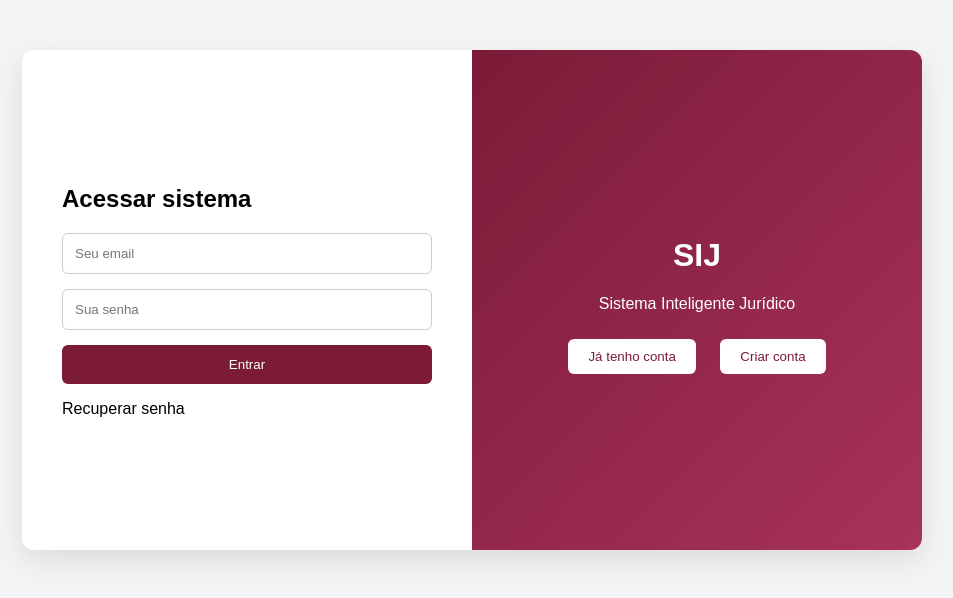
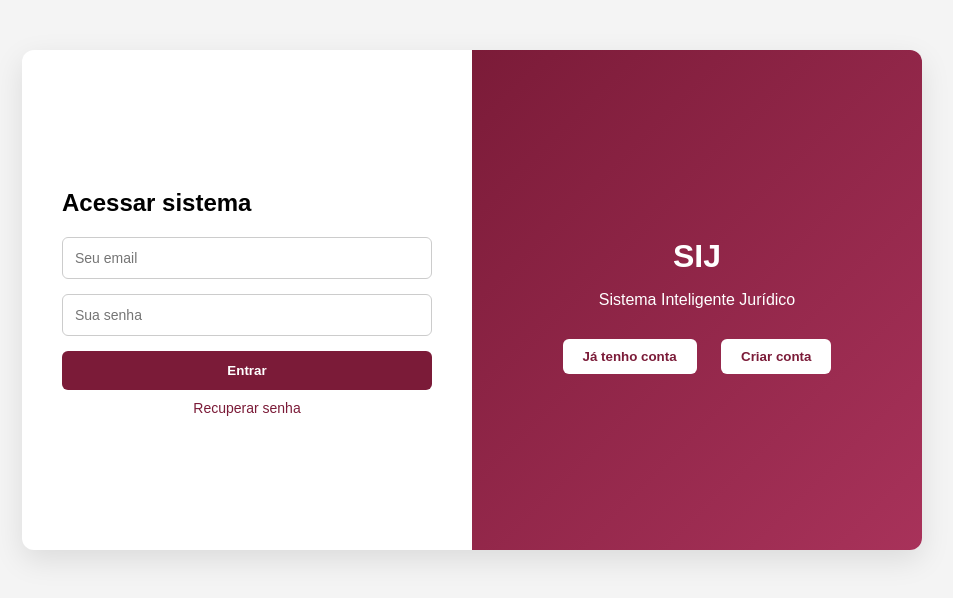
Before and after one commit to sistemaintegradojuridico/SIJ, a plain HTML site: page index.html in a window 1280 px wide. Shown: the whole page, without its empty margins (168-1121 px from the left). Drawn offline with Linux system fonts and the light colour scheme.

Commit message:
Update style.css

```diff
--- a/style.css
+++ b/style.css
@@ -16,6 +16,7 @@ body {
   position: relative;
 }
 
+/* FORMULÁRIOS */
 .form-box {
   width: 50%;
   padding: 40px;
@@ -33,6 +34,7 @@ body {
   padding: 12px;
   border-radius: 6px;
   border: 1px solid #ccc;
+  font-size: 14px;
 }
 
 .form-box button {
@@ -42,8 +44,28 @@ body {
   color: white;
   border-radius: 6px;
   cursor: pointer;
+  font-weight: bold;
+  transition: 0.3s;
 }
 
+.form-box button:hover {
+  opacity: 0.9;
+}
+
+/* RECUPERAR SENHA */
+.recuperar-senha {
+  margin-top: 10px;
+  font-size: 14px;
+  color: #7B1B38;
+  text-align: center;
+  cursor: pointer;
+}
+
+.recuperar-senha:hover {
+  text-decoration: underline;
+}
+
+/* PAINEL LATERAL */
 .overlay {
   position: absolute;
   width: 50%;
@@ -61,6 +83,14 @@ body {
   text-align: center;
 }
 
+.overlay h1 {
+  margin-bottom: 10px;
+}
+
+.overlay p {
+  margin-bottom: 20px;
+}
+
 .overlay button {
   margin: 10px;
   padding: 10px 20px;
@@ -69,8 +99,10 @@ body {
   border: none;
   border-radius: 6px;
   cursor: pointer;
+  font-weight: bold;
 }
 
+/* ANIMAÇÃO */
 .sij-container.active .overlay {
   transform: translateX(-100%);
 }
```
